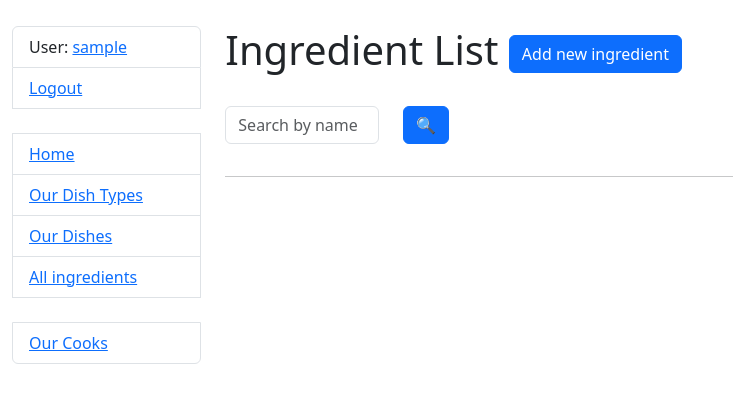
After one commit to KristianYe/restaurant-kitchen, a Django app: page /ingredient/list/ in a window 1280 px wide. The commit adds this page. Shown: the top 403 px of the page, without its empty margins (0-733 px from the left). Run offline with Django 4.2, Linux system fonts and the light colour scheme; the visitor is signed in with stand-in values (Sample User, id 1); data that the repository does not hold is empty; some libraries are stand-ins or nearby versions.

Commit message:
added interface to work with ingredients

```diff
--- a/kitchen/forms.py
+++ b/kitchen/forms.py
@@ -48,3 +48,12 @@ class DishSearchForm(forms.Form):
         label="",
         widget=forms.TextInput(attrs={"placeholder": "Search by name"}),
     )
+
+
+class IngredientSearchForm(forms.Form):
+    name = forms.CharField(
+        max_length=255,
+        required=False,
+        label="",
+        widget=forms.TextInput(attrs={"placeholder": "Search by name"}),
+    )
--- a/kitchen/models.py
+++ b/kitchen/models.py
@@ -30,6 +30,8 @@ class Ingredient(models.Model):
     def __str__(self) -> str:
         return f"{self.name}"
 
+    def get_absolute_url(self):
+        return reverse("kitchen:ingredient-detail", kwargs={"pk": self.pk})
 
 class Dish(models.Model):
     name = models.CharField(max_length=63)
--- a/kitchen/urls.py
+++ b/kitchen/urls.py
@@ -13,7 +13,8 @@ from kitchen.views import (
     IngredientCreateView,
     toggle_assign_to_dish,
     DishUpdateView,
-    DishTypeUpdateView, DishDeleteView, DishTypeDeleteView
+    DishTypeUpdateView, DishDeleteView, DishTypeDeleteView, IngredientListView, IngredientDetailView,
+    IngredientUpdateView, IngredientDeleteView
 )
 
 urlpatterns = [
@@ -31,7 +32,11 @@ urlpatterns = [
     path("dish-types/<int:pk>/delete/", DishTypeDeleteView.as_view(), name="dish-type-delete"),
     path("cooks/", CookListView.as_view(), name="cook-list"),
     path("cooks/<int:pk>/", CookDetailView.as_view(), name="cook-detail"),
-    path("ingredient_create/", IngredientCreateView.as_view(), name="ingredient-create")
-    ]
+    path("ingredient/create/", IngredientCreateView.as_view(), name="ingredient-create"),
+    path("ingredient/list/", IngredientListView.as_view(), name="ingredient-list"),
+    path("ingredient/<int:pk>/", IngredientDetailView.as_view(), name="ingredient-detail"),
+    path("ingredient/<int:pk>/update/", IngredientUpdateView.as_view(), name="ingredient-update"),
+    path("ingredient/<int:pk>/delete/", IngredientDeleteView.as_view(), name="ingredient-delete"),
+]
 
 app_name = "kitchen"
--- a/kitchen/views.py
+++ b/kitchen/views.py
@@ -7,7 +7,7 @@ from django.shortcuts import render
 from django.urls import reverse_lazy
 from django.views import generic
 
-from kitchen.forms import DishForm, DishSearchForm, DishTypeSearchForm, CookSearchForm
+from kitchen.forms import DishForm, DishSearchForm, DishTypeSearchForm, CookSearchForm, IngredientSearchForm
 from kitchen.models import Cook, Dish, DishType, Ingredient
 
 
@@ -119,6 +119,7 @@ class DishTypeDeleteView(LoginRequiredMixin, generic.DeleteView):
     success_url = reverse_lazy("kitchen:dish-type-list")
     context_object_name = "dish_type"
 
+
 class CookListView(LoginRequiredMixin, generic.ListView):
     model = Cook
     paginate_by = 3
@@ -147,8 +148,40 @@ class CookDetailView(LoginRequiredMixin, generic.DetailView):
 class IngredientCreateView(LoginRequiredMixin, generic.CreateView):
     model = Ingredient
     fields = "__all__"
-    success_url = reverse_lazy("kitchen:dish-type-list")
-    template_name = "kitchen/ingredient_form.html"
+    success_url = reverse_lazy("kitchen:ingredient-list")
+
+
+class IngredientListView(LoginRequiredMixin, generic.ListView):
+    model = Ingredient
+    paginate_by = 10
+
+    def get_context_data(self, *, object_list=None, **kwargs):
+        context = super().get_context_data(**kwargs)
+        name = self.request.GET.get("name", "")
+        context["search_form"] = IngredientSearchForm(initial={"name": name})
+        return context
+
+    def get_queryset(self):
+        queryset = Ingredient.objects.all()
+        form = IngredientSearchForm(self.request.GET)
+        if form.is_valid():
+            return queryset.filter(name__icontains=form.cleaned_data["name"])
+        return queryset
+
+
+class IngredientDetailView(LoginRequiredMixin, generic.DetailView):
+    model = Ingredient
+
+
+class IngredientUpdateView(LoginRequiredMixin, generic.UpdateView):
+    model = Ingredient
+    fields = "__all__"
+
+
+class IngredientDeleteView(LoginRequiredMixin, generic.DeleteView):
+    model = Ingredient
+    success_url = reverse_lazy("kitchen:ingredient-list")
+
 
 @login_required
 def toggle_assign_to_dish(request, pk):
--- a/templates/includes/sidebar.html
+++ b/templates/includes/sidebar.html
@@ -11,9 +11,9 @@
   <li class="list-group-item"><a href="{% url 'kitchen:index' %}">Home</a></li>
   <li class="list-group-item"><a href="{% url 'kitchen:dish-type-list' %}">Our Dish Types</a></li>
   <li class="list-group-item"><a href="{% url 'kitchen:dish-list' %}">Our Dishes</a></li>
-  <li class="list-group-item"><a href="{% url 'kitchen:cook-list' %}">Our Cooks</a></li>
+  <li class="list-group-item"><a href="{% url 'kitchen:ingredient-list' %}">All ingredients</a></li>
 
   <br>
 
-  <li class="list-group-item"><a href="{% url 'kitchen:ingredient-create' %}">Add new ingredient</a></li>
+  <li class="list-group-item"><a href="{% url 'kitchen:cook-list' %}">Our Cooks</a></li>
 </ul>
--- /dev/null
+++ b/templates/kitchen/ingredient_list.html
@@ -0,0 +1,19 @@
+{% extends "base.html" %}
+
+{% block content %}
+	<h1>
+    Ingredient List
+    <a href="{% url 'kitchen:ingredient-create' %}" class="btn btn-primary link-to-page">
+      Add new ingredient
+    </a>
+  </h1>
+  <br>
+  {% include "includes/search_form.html" %}
+  <hr>
+  <ul>
+    {% for ingredient in ingredient_list %}
+      <li><a href="{% url 'kitchen:ingredient-detail' pk=ingredient.id %}">{{ ingredient }}</a></li>
+      <hr>
+    {% endfor %}
+  </ul>
+{% endblock %}
```
Also changed, not shown: templates/kitchen/ingredient_confirm_delete.html (added, +13 -0 lines), templates/kitchen/ingredient_detail.html (added, +17 -0 lines).
